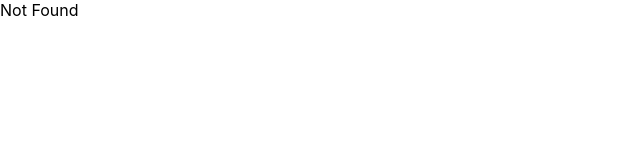
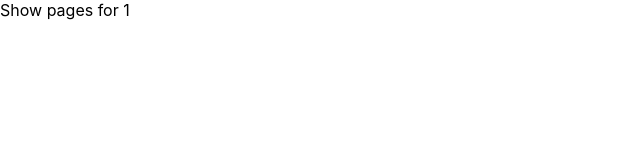
Before and after one commit to Toshitabendale06/box-office-app, a React (Create React App) app: page /show/1 in a window 1280 px wide. Shown: the top 160 px of the page, without its empty margins (0-640 px from the left). Built offline with nearby package versions, Linux system fonts and the light colour scheme.

Commit message:
created dynamic show pages

```diff
--- a/src/App.jsx
+++ b/src/App.jsx
@@ -1,6 +1,7 @@
 import { BrowserRouter, Routes, Route } from 'react-router-dom';
 import Home from './pages/Home';
 import Starred from './pages/Starred';
+import Show from './pages/Show';
 import MainLayout from './components/MainLayout';
 
 function App() {
@@ -11,6 +12,8 @@ function App() {
           <Route path="/" element={<Home />} />
           <Route path="/Starred" element={<Starred />} />
         </Route>
+
+        <Route path="/show/:showId" element={<Show />} />
 
         <Route path="*" element={<div>Not Found</div>} />
         {/* <Route path="/" element={<App />}>
--- a/src/components/shows/ShowCard.jsx
+++ b/src/components/shows/ShowCard.jsx
@@ -11,7 +11,7 @@ const ShowCard = ({ name, image, id, summary }) => {
       <h1>{name}</h1>
       <p>{summaryStripped}</p>
       <div>
-        <Link to="/">Read more</Link>
+        <Link to={`/show/${id}`}>Read more</Link>
         <button type="button">Start me</button>
       </div>
     </div>
--- /dev/null
+++ b/src/pages/Show.jsx
@@ -0,0 +1,7 @@
+import { useParams } from 'react-router-dom';
+
+const Show = () => {
+  const { showId } = useParams();
+  return <div>Show pages for {showId}</div>;
+};
+export default Show;
```
